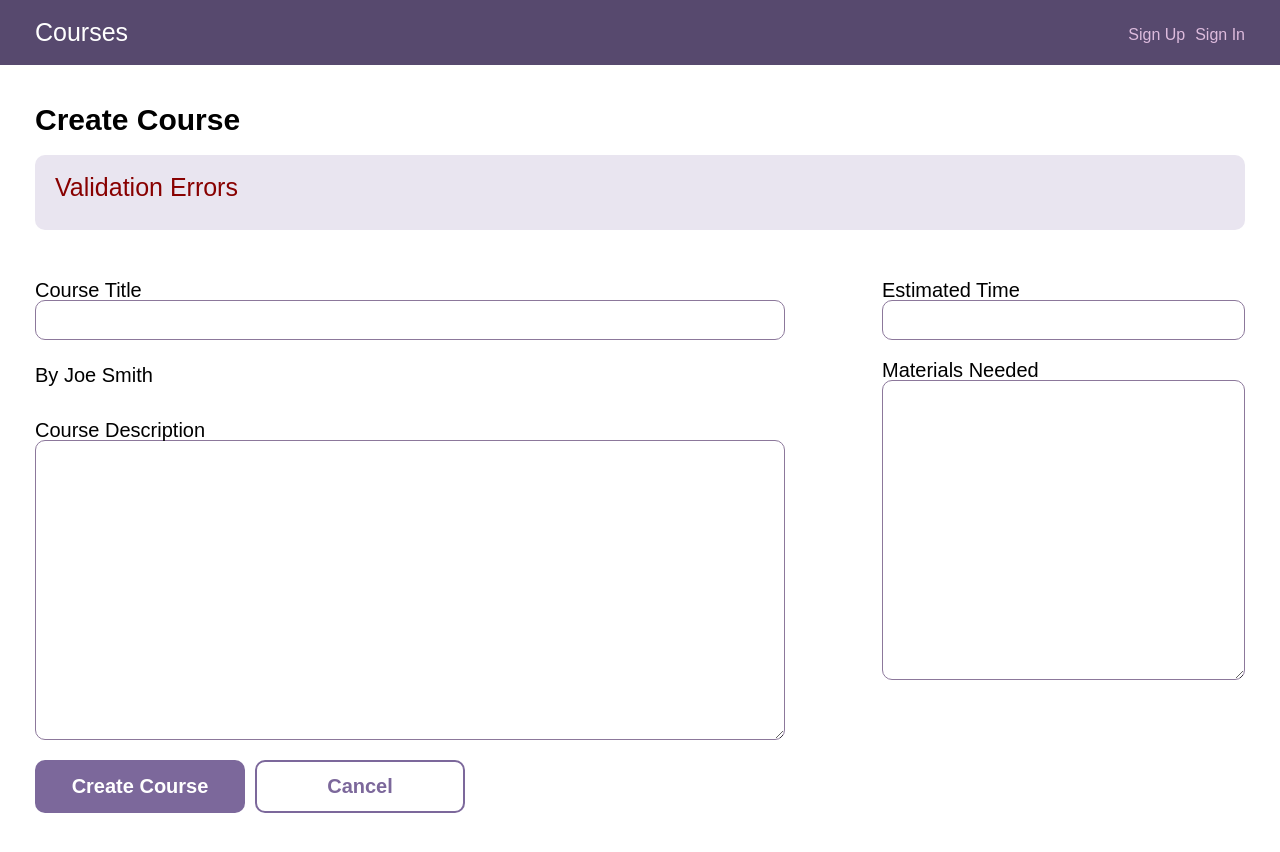
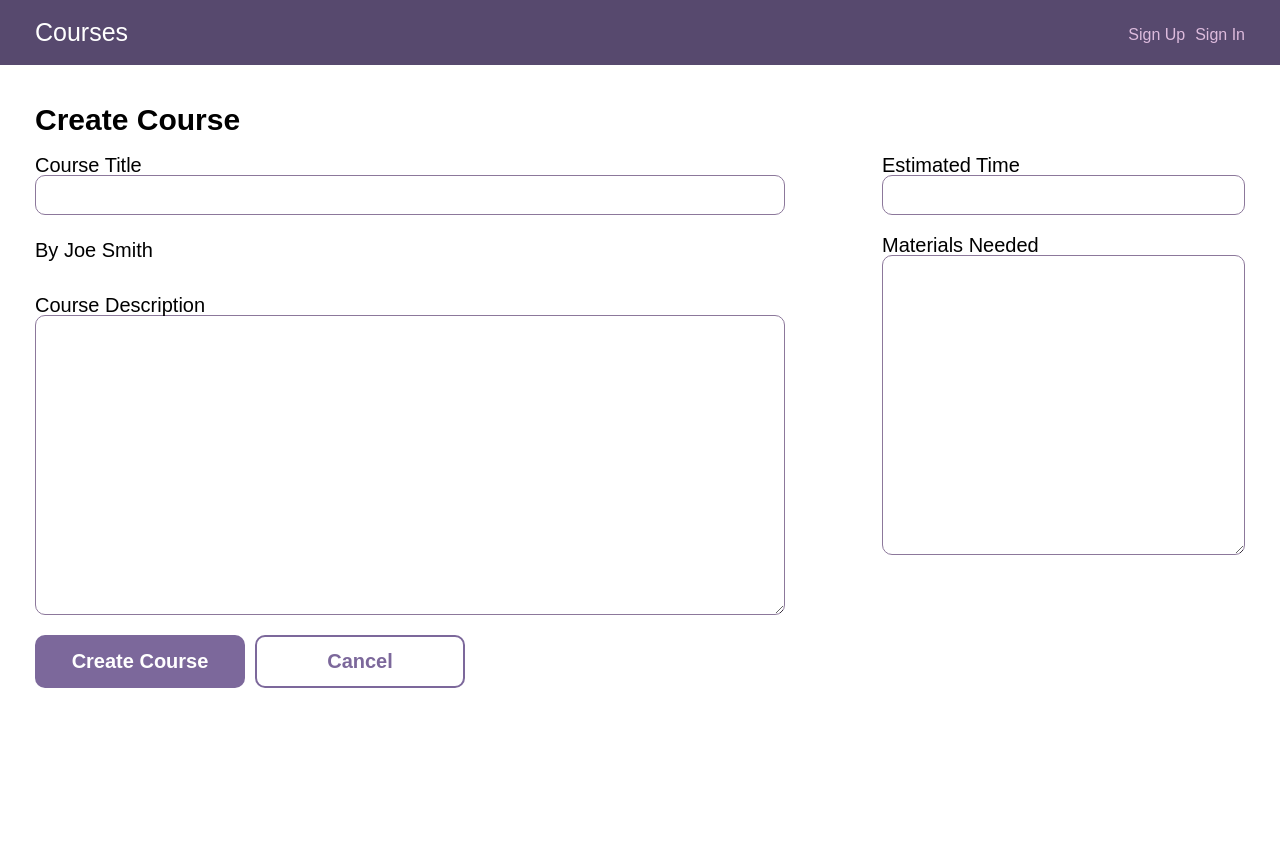
Before and after one commit to nicoledicochea/treehouse-full-stack-react-and-rest-api, a React (Create React App) app in the folder client/: page /courses/create in a window 1280 px wide. Shown: the top 852 px of the page. After the commit the page ends 800 px from the top, so only its background shows below. Built offline with nearby package versions, Linux system fonts and the light colour scheme.

Commit message:
update create course validation errors

```diff
--- a/client/src/components/CreateCourse.js
+++ b/client/src/components/CreateCourse.js
@@ -11,6 +11,7 @@ const CreateCourse = () => {
     const [estimatedTime, setTime] = useState('')
     const [materialsNeeded, setMaterials] = useState('')
     const [errors, setErrors] = useState([])
+    const [isValid, setIsValid] = useState(true)
 
     const handleSubmit = (e) => {
         e.preventDefault()
@@ -31,7 +32,7 @@ const CreateCourse = () => {
         if(description !== '') {
             newCourse.description = description
         }
-        console.log(newCourse)
+        // console.log(newCourse)
         axios({
             method: "POST",
             url,
@@ -49,6 +50,7 @@ const CreateCourse = () => {
                 }
             })
             .catch(error => {
+                setIsValid(false)
                 const validationErrors = error.response.data.errors
                 setErrors(validationErrors)
             })
@@ -65,7 +67,7 @@ const CreateCourse = () => {
         <main>
         <div className="wrap">
             <h2>Create Course</h2>
-            <div className="validation--errors">
+            <div className="validation--errors" hidden={isValid}>
                 <h3>Validation Errors</h3>
                 <ul>
                     {/* {console.log(errors)} */}
```
Also changed, not shown: 1 other file (tests, documents, lock files or other folders).
